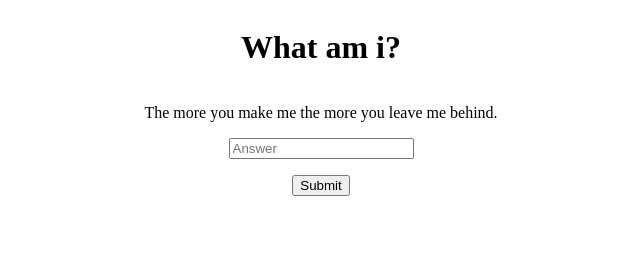
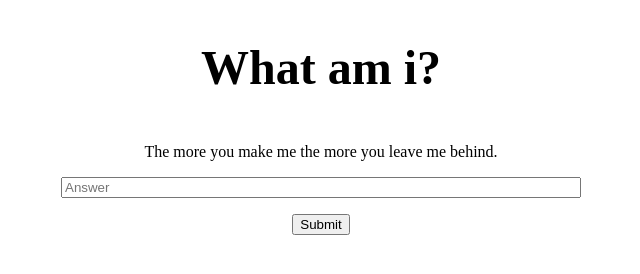
Before and after one commit to Sydney205/Middles_RIddles, a plain HTML site: page Middles Riddles_files/riddles.html in a window 1280 px wide. Shown: the whole page, without its empty margins (327-967 px from the left). Drawn offline with Linux system fonts and the light colour scheme.

Commit message:
Update style.css

```diff
--- a/Middles Riddles_files/style.css
+++ b/Middles Riddles_files/style.css
@@ -8,6 +8,11 @@ body {
  text-align: center;
 }
 
+h1 {
+ font-size: 3rem;
+}
+
 input {
+ width: 40vw;
  margin-bottom: 1rem;
 }
```
